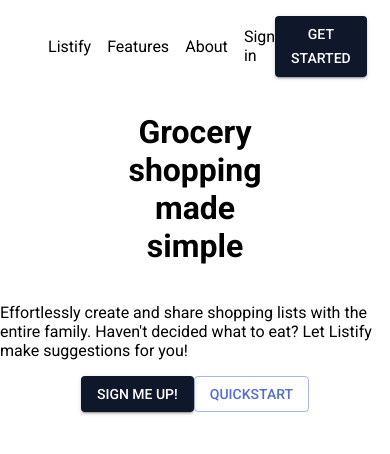
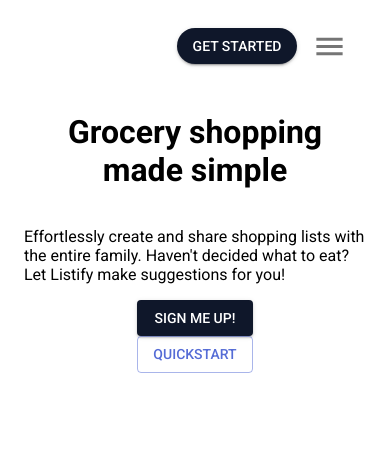
Before and after one commit to emsoraffa/listify, a React (Create React App) app in the folder frontend/: page /home in a window 390 px wide. Shown: the top 454 px of the page. Built offline with nearby package versions, Linux system fonts and the light colour scheme.

Commit message:
feat: mobile design for navbar/homepage

```diff
--- a/frontend/package.json
+++ b/frontend/package.json
@@ -18,6 +18,7 @@
     "@types/react-router-dom": "^5.3.3",
     "react": "^18.3.1",
     "react-dom": "^18.3.1",
+    "react-responsive": "^10.0.0",
     "react-router-dom": "^6.23.1",
     "react-scripts": "5.0.1",
     "typescript": "^4.9.5",
--- a/frontend/src/Components/CallToActionButton/CallToActionButton.tsx
+++ b/frontend/src/Components/CallToActionButton/CallToActionButton.tsx
@@ -9,9 +9,7 @@
   return (
     <Button onClick={handleClick} variant="contained" color="secondary" sx={{
       ':hover': {
-        bgcolor: '#2a334d', // Assuming 'primary' is the button's color
-        // If you need a specific color calculation:
-        // bgcolor: (theme) => theme.palette.primary.light,
+        bgcolor: '#2a334d',
       }
     }}>Get started</Button>
   )
--- a/frontend/src/Components/NavBar/styles.css
+++ b/frontend/src/Components/NavBar/styles.css
@@ -13,6 +13,8 @@
   align-items: center;
   justify-content: center;
   height: 2.5rem;
+  margin-left: 0.2rem;
+  margin-right: 0.2rem;
 }
 
 .navbar-left-container {
@@ -30,5 +32,12 @@
   flex-direction: row;
   justify-content: space-evenly;
   align-items: center;
+}
 
+.navbar-small-container {
+  width: 100%;
+  display: flex;
+  flex-direction: row;
+  justify-content: end;
+  align-items: center;
 }
--- a/frontend/src/Components/Navbar/Navbar.tsx
+++ b/frontend/src/Components/Navbar/Navbar.tsx
@@ -1,8 +1,24 @@
 import "./styles.css";
 import { CallToActionButton } from "../CallToActionButton/CallToActionButton";
+import { useMediaQuery } from "react-responsive";
+import { Button, Icon, IconButton, Menu, MenuItem } from "@mui/material";
+import React from "react";
+import MenuIcon from '@mui/icons-material/Menu';
+import MenuOpenIcon from '@mui/icons-material/MenuOpen';
 
 export function Navbar() {
+  const isMobile = useMediaQuery({ query: '(max-width:1224px)' })
+  const isDesktop = useMediaQuery({ query: '(min-width:1224px' })
+  const [anchorEl, setAnchorEl] = React.useState<null | HTMLElement>(null);
+  const open = Boolean(anchorEl);
+  const handleClick = (event: React.MouseEvent<HTMLButtonElement>) => {
+    setAnchorEl(event.currentTarget);
+  }
+  const handleClose = () => {
+    setAnchorEl(null);
+  };
   return (<div className='navbar-container'>
+    {isDesktop &&
       <div className="navbar-left-container">
         <div className="navbar-item-container">
           <a>Listify</a>
@@ -14,17 +30,39 @@
           <a>About</a>
         </div>
 
-    </div>
-    <div className="navbar-right-container">
-      <div className="navbar-item-container">
-        <a>Sign in</a>
-      </div>
+      </div>}
 
-
+    <div className={isMobile ? "navbar-small-container" : "navbar-right-container"}>
+      {isMobile ? <div className="navbar-item-container">
+        <Button variant="contained" color="secondary" style={{ borderRadius: 50 }}>Get started</Button> </div> : null}
 
       <div className="navbar-item-container">
 
-        <CallToActionButton />
+        {isMobile ?
+          <div>
+            <IconButton
+              id="basic-button"
+              aria-controls={open ? 'hamburger-menu' : undefined}
+              aria-haspopup="true"
+              aria-expanded={open ? 'true' : undefined}
+              onClick={handleClick}
+            >
+              {open ? <MenuOpenIcon fontSize="large" /> : <MenuIcon fontSize="large" />}
+            </IconButton>
+            <Menu
+              id="hamburger-menu"
+              anchorEl={anchorEl}
+              open={open}
+              onClose={handleClose}
+              MenuListProps={{
+                'aria-labelledby': 'basic-button',
+              }}
+            >
+              <MenuItem onClick={handleClose}>About</MenuItem>
+              <MenuItem onClick={handleClose}>Features</MenuItem>
+              <MenuItem onClick={handleClose}>Logout</MenuItem>
+            </Menu>
+          </div> : <CallToActionButton />}
       </div>
 
     </div>
--- a/frontend/src/Components/Navbar/styles.css
+++ b/frontend/src/Components/Navbar/styles.css
@@ -13,6 +13,8 @@
   align-items: center;
   justify-content: center;
   height: 2.5rem;
+  margin-left: 0.2rem;
+  margin-right: 0.2rem;
 }
 
 .navbar-left-container {
@@ -30,5 +32,12 @@
   flex-direction: row;
   justify-content: space-evenly;
   align-items: center;
+}
 
+.navbar-small-container {
+  width: 100%;
+  display: flex;
+  flex-direction: row;
+  justify-content: end;
+  align-items: center;
 }
--- a/frontend/src/Pages/HomePage/HomePage.tsx
+++ b/frontend/src/Pages/HomePage/HomePage.tsx
@@ -2,9 +2,11 @@
 import { Button } from '@mui/material';
 import { useNavigate } from 'react-router-dom';
 import './styles.css';
+import { useMediaQuery } from 'react-responsive';
 
 export function HomePage() {
   const navigate = useNavigate();
+  const isMobile = useMediaQuery({ query: '(max-width:1224px)' })
 
   const handleSignUp = () => {
     navigate('/login');
@@ -12,10 +14,10 @@
 
   return (
     <div className="content-container">
-      <h1 className="landing-header">Grocery shopping made simple</h1>
+      <h1 className={isMobile ? "small-landing-header" : "big-landing-header"}>Grocery shopping made simple</h1>
       <p>Effortlessly create and share shopping lists with the entire family.
         Haven't decided what to eat? Let Listify make suggestions for you!</p>
-      <div className="btn-row">
+      <div className={isMobile ? "btn-col" : "btn-row"}>
         <Button variant="contained" color="secondary" onClick={handleSignUp}>
           Sign me up!
         </Button>
--- a/frontend/src/Pages/HomePage/styles.css
+++ b/frontend/src/Pages/HomePage/styles.css
@@ -2,14 +2,26 @@
   display: flex;
   flex-direction: column;
   align-items: center;
+  padding-left: 1.5rem;
+  padding-right: 1.5rem;
 }
 
-.landing-header {
+.big-landing-header {
   max-width: 40%;
   text-align: center;
   font-weight: bold;
 }
 
+.small-landing-header {
+  max-width: 75%;
+  text-align: center;
+  font-weight: bold;
+}
+
 .btn-row {
-  justify-content: space-evenly;
+  display: flex;
 }
+
+.btn-col {
+  display: grid;
+}
```
Also changed, not shown: frontend/src/Components/NavBar/NavBar.tsx (+45 -7 lines), 1 other file (tests, documents, lock files or other folders). Lines whose indentation alone changed are shown as unchanged.
